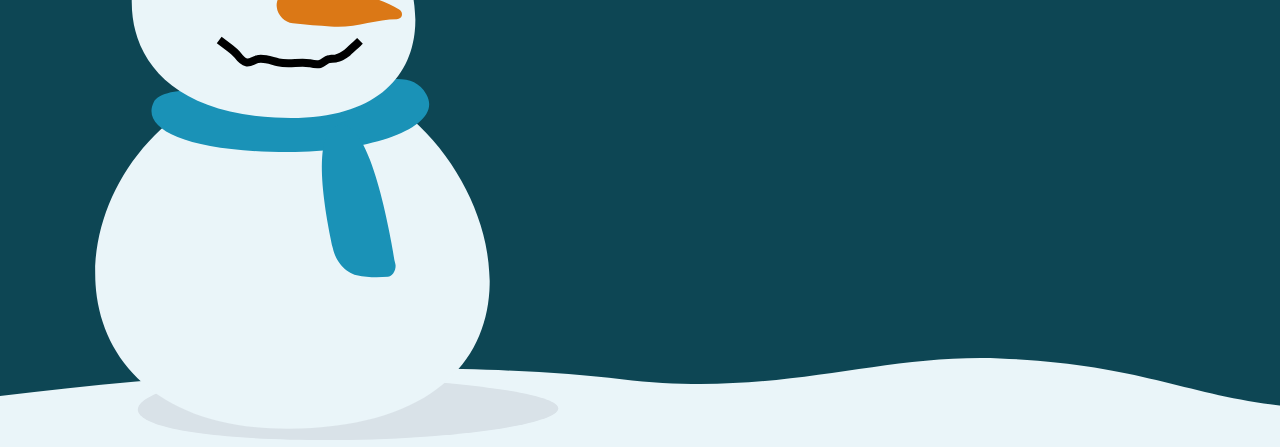
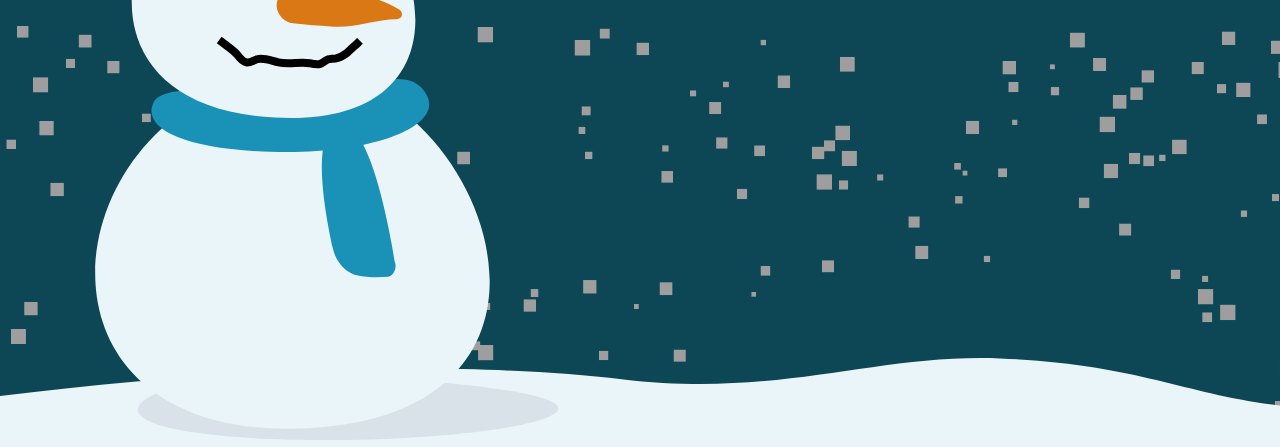
Before and after one commit to sfalcone/github.io, a plain HTML site: page index.html in a window 1280 px wide. Shown: the part 352-799 px from the top of the page. Drawn offline with Linux system fonts and the light colour scheme.

Commit message:
Update index.html

```diff
--- a/index.html
+++ b/index.html
@@ -12,7 +12,7 @@
 <li><a href="https://www.google.com/search?q=cnc+furniture&tbm=isch&tbo=u&source=univ&sa=X&ei=kUmbVMf5EsqpogSLg4KIDg&ved=0CB8QsAQ&biw=1280&bih=613">and so much more!</a></li>
 </h1>
 
-<script src="javascript/main.js"></script>
+<script src="javascripts/main.js"></script>
 <svg version="1.1" id="scene" xmlns="http://www.w3.org/2000/svg" xmlns:xlink="http://www.w3.org/1999/xlink" x="0px" y="0px"
 viewBox="0 0 250 100" enable-background="new 0 0 250 100" xml:space="preserve">
 <path id="drift" fill="#EAF5F9" d="M222.6,94.4c-19.6-1.8-38.8,0.7-52.6,0.8c-19.8,0.1-23.9-5.6-45-6.4c-15.7-0.6-27.5,5-47.3,2.6
```
